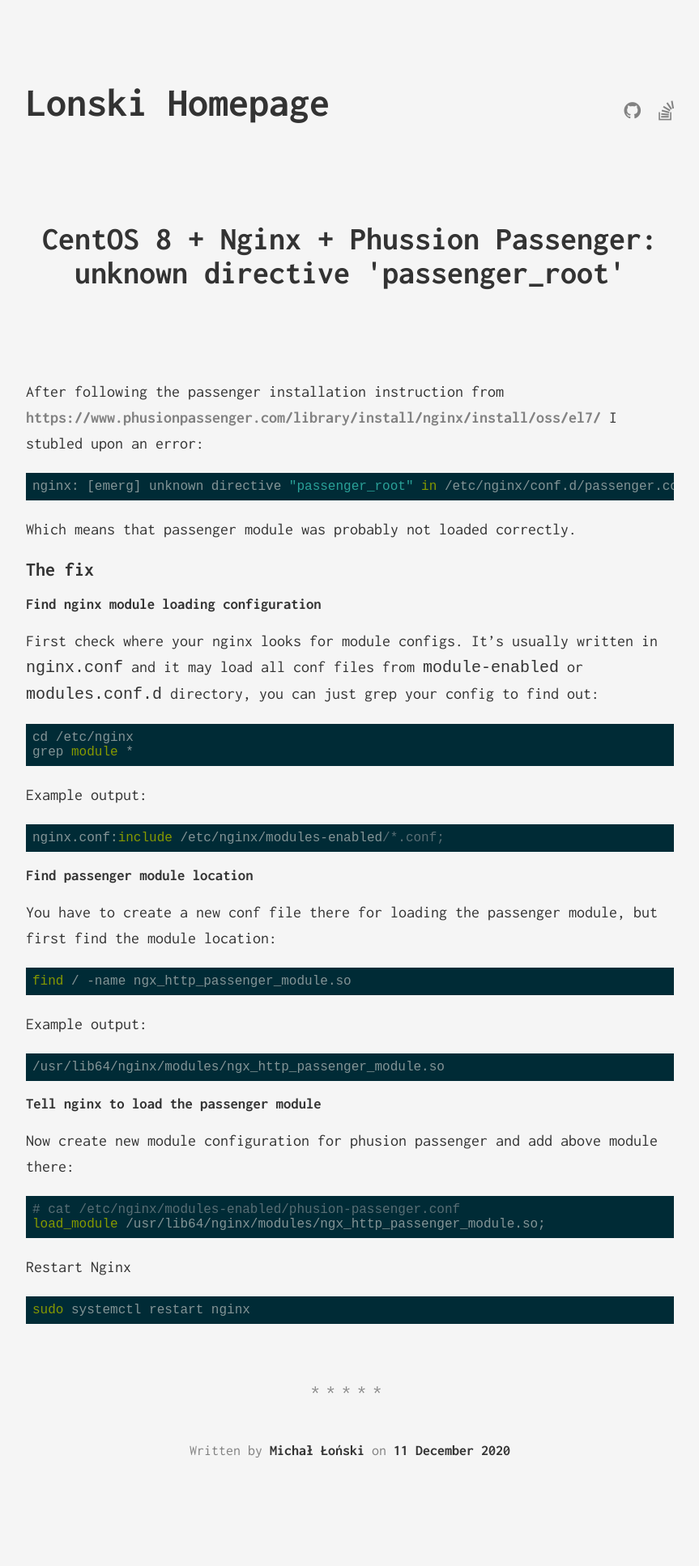
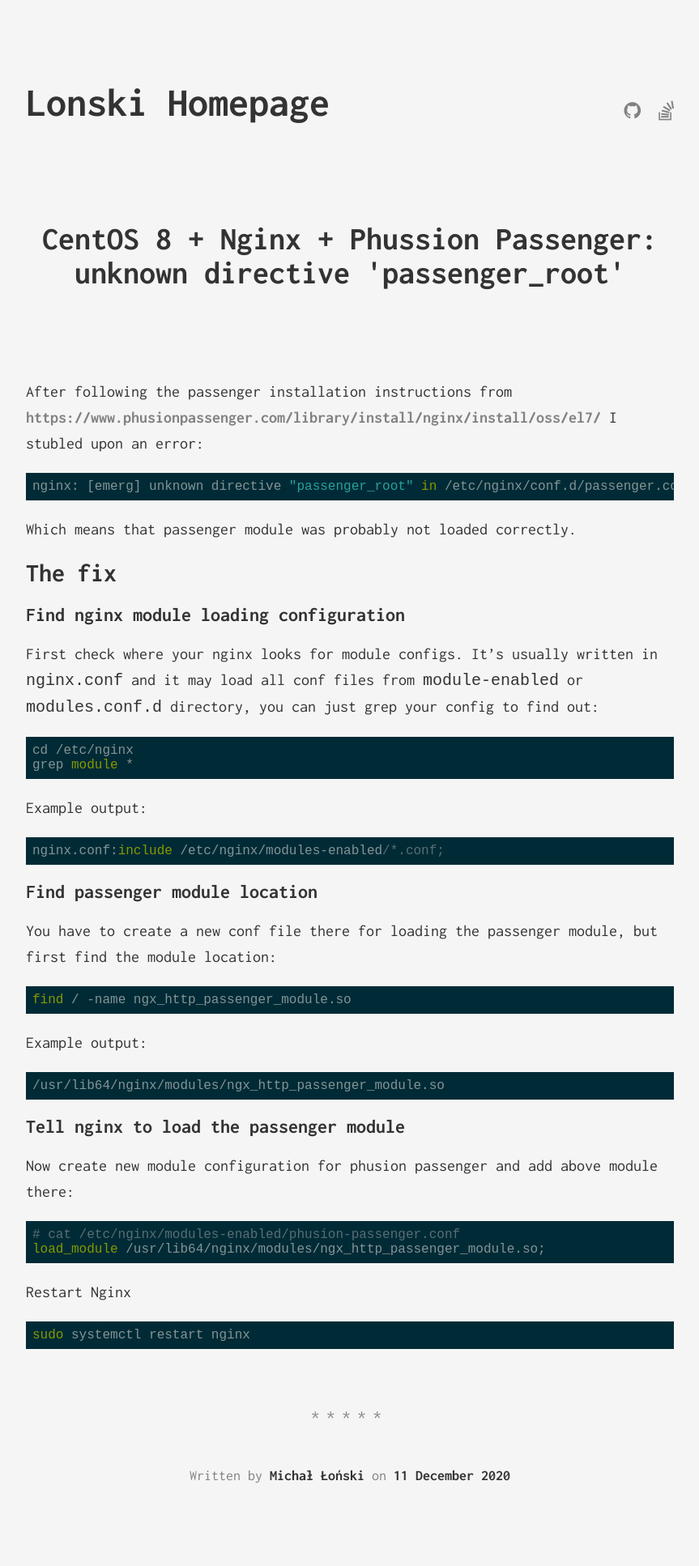
Before and after one commit to lonski/lonski.github.io, a Jekyll site: the page built from _posts/2020-12-11-centos-8-nginx-phusion-passenger.markdown, in a window 1280 px wide. Shown: the whole page at 81% size, without its empty margins (208-1071 px from the left). Built offline with Jekyll 4.4.1, drawn with Linux system fonts in a browser that asks for light colours; before the commit the page ends 1903 px from its top, so only the background shows below that.

Commit message:
centos+nginx+phussion passenger troubleshooting

````diff
--- a/_posts/2020-12-11-centos-8-nginx-phusion-passenger.markdown
+++ b/_posts/2020-12-11-centos-8-nginx-phusion-passenger.markdown
@@ -6,7 +6,7 @@ date: 2020-12-11
 categories: [linux]
 ---
 
-After following the passenger installation instruction from [https://www.phusionpassenger.com/library/install/nginx/install/oss/el7/](https://www.phusionpassenger.com/library/install/nginx/install/oss/el7/) I stubled upon an error:
+After following the passenger installation instructions from [https://www.phusionpassenger.com/library/install/nginx/install/oss/el7/](https://www.phusionpassenger.com/library/install/nginx/install/oss/el7/) I stubled upon an error:
 
 ```
 nginx: [emerg] unknown directive "passenger_root" in /etc/nginx/conf.d/passenger.conf:1
@@ -14,9 +14,9 @@ nginx: [emerg] unknown directive "passenger_root" in /etc/nginx/conf.d/passenger
 
 Which means that passenger module was probably not loaded correctly.
 
-## The fix
+# The fix
 
-### Find nginx module loading configuration
+## Find nginx module loading configuration
 
 First check where your nginx looks for module configs. It's usually written in `nginx.conf` and it may load all conf files from `module-enabled` or `modules.conf.d` directory, you can just grep your config to find out:
 
@@ -30,7 +30,7 @@ Example output:
 nginx.conf:include /etc/nginx/modules-enabled/*.conf;
 ```
 
-### Find passenger module location
+## Find passenger module location
 
 You have to create a new conf file there for loading the passenger module, but first find the module location:
 
@@ -43,7 +43,7 @@ Example output:
 /usr/lib64/nginx/modules/ngx_http_passenger_module.so
 ```
 
-### Tell nginx to load the passenger module
+## Tell nginx to load the passenger module
 
 Now create new module configuration for phusion passenger and add above module there:
 
````
